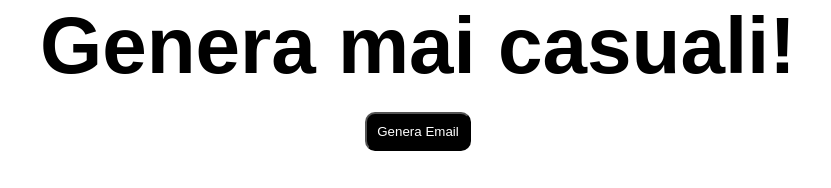
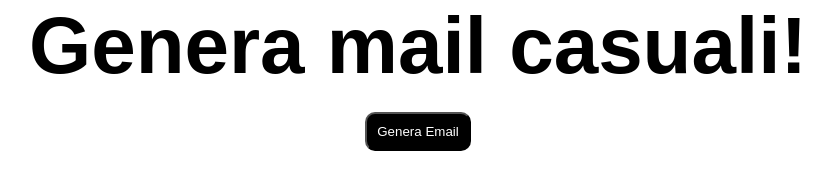
Before and after one commit to danieleinnamorato93/vue-email-list, a plain HTML site: page index.html in a window 1280 px wide. Shown: the whole page, without its empty margins (222-1053 px from the left). Drawn offline with nearby package versions, Linux system fonts and the light colour scheme; no server answers.

Commit message:
error fixed

```diff
--- a/index.html
+++ b/index.html
@@ -11,7 +11,7 @@
 
     <div id="app">
         <div class="container">
-        <h1>Genera mai casuali!</h1>
+        <h1>Genera mail casuali!</h1>
         <button @click="getRandomEmails" >Genera Email</button>
         <ul>
             <li v-for="(email,index) in emails" :key="index">{{email}}</li>
```
